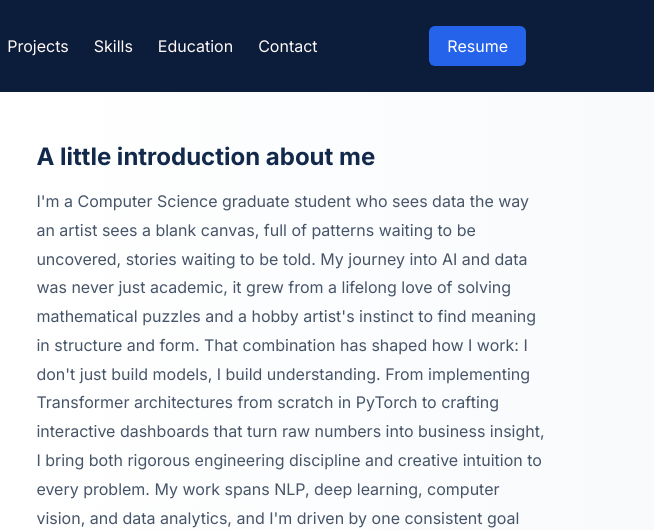
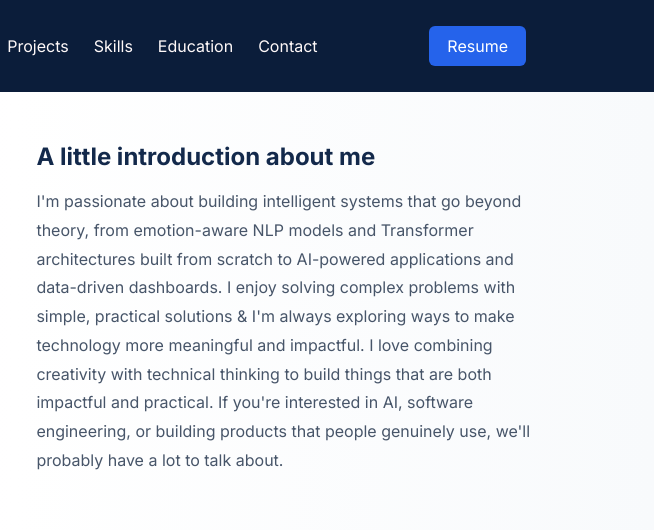
Before and after one commit to SanjanaKUrs/Portfolio, a plain HTML site: page index.html in a window 1280 px wide. Shown: the top 530 px of the page, 626-1280 px from the left. Drawn offline with Linux system fonts and the light colour scheme.

Commit message:
Changed about section

```diff
--- a/index.html
+++ b/index.html
@@ -47,15 +47,10 @@ Sanjana Kiran Urs
 <div class="hero-text">
 <h2>A little introduction about me</h2>
 <p>
-I'm a Computer Science graduate student who sees data the way an artist sees a blank canvas, full of patterns waiting to be uncovered, stories waiting to be told.
-My journey into AI and data was never just academic, it grew from a lifelong love of solving mathematical puzzles and a hobby artist's instinct to find meaning in structure and form.
-That combination has shaped how I work: I don't just build models, I build understanding.
-From implementing Transformer architectures from scratch in PyTorch to crafting interactive dashboards that turn raw numbers into business insight,
-I bring both rigorous engineering discipline and creative intuition to every problem.
-My work spans NLP, deep learning, computer vision, and data analytics, and I'm driven by one consistent goal t:urning complex, messy data into something precise, useful, and impactful.
-Whether that means fine-tuning a RoBERTa model for emotion detection, designing a ViT-powered image classifier, or building a Tableau story that makes a stakeholder lean forward in their chair,
-I show up as both an engineer and a thinker.
-I'm now actively seeking roles in Software Engineering, Data Engineering, ML Engineering, and AI, ready to bring that same energy into production-grade, real-world systems.
+I'm passionate about building intelligent systems that go beyond theory, from emotion-aware NLP models and Transformer architectures built from scratch to AI-powered applications and data-driven dashboards.
+I enjoy solving complex problems with simple, practical solutions & I'm always exploring ways to make technology more meaningful and impactful.
+I love combining creativity with technical thinking to build things that are both impactful and practical.
+If you're interested in AI, software engineering, or building products that people genuinely use, we'll probably have a lot to talk about.
 </p>
 </div>
 
```
